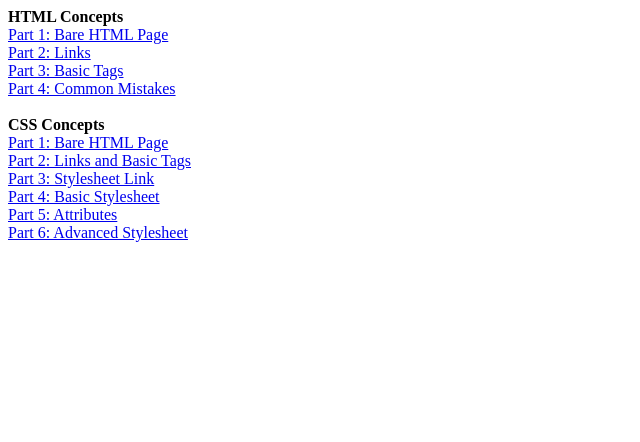
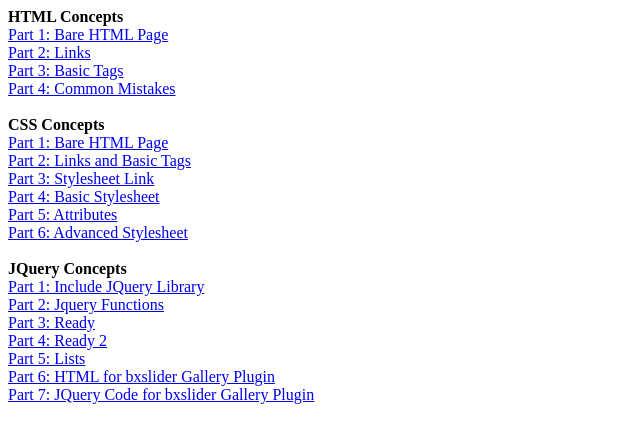
Before and after one commit to craigmayhew/tutorials, a plain HTML site: page index.html in a window 1280 px wide. Shown: the whole page, without its empty margins (0-640 px from the left). Drawn offline with Linux system fonts and the light colour scheme.

Commit message:
Update index.html

```diff
--- a/index.html
+++ b/index.html
@@ -18,5 +18,14 @@
     <a href="session2-part4.css">Part 4: Basic Stylesheet</a><br>
     <a href="session2-part5.html">Part 5: Attributes</a><br>
     <a href="session2-part6.css">Part 6: Advanced Stylesheet</a><br>
+    <br>
+    <b>JQuery Concepts</b><br>
+    <a href="session3-part1.html">Part 1: Include JQuery Library</a><br>
+    <a href="session3-part2.js">Part 2: Jquery Functions</a><br>
+    <a href="session3-part3.js">Part 3: Ready</a><br>
+    <a href="session3-part4.js">Part 4: Ready 2</a><br>
+    <a href="session3-part5.html">Part 5: Lists</a><br>
+    <a href="session3-part6.html">Part 6: HTML for bxslider Gallery Plugin</a><br>
+    <a href="session3-part7.js">Part 7: JQuery Code for bxslider Gallery Plugin</a><br>
   </body>
 </html>
```
